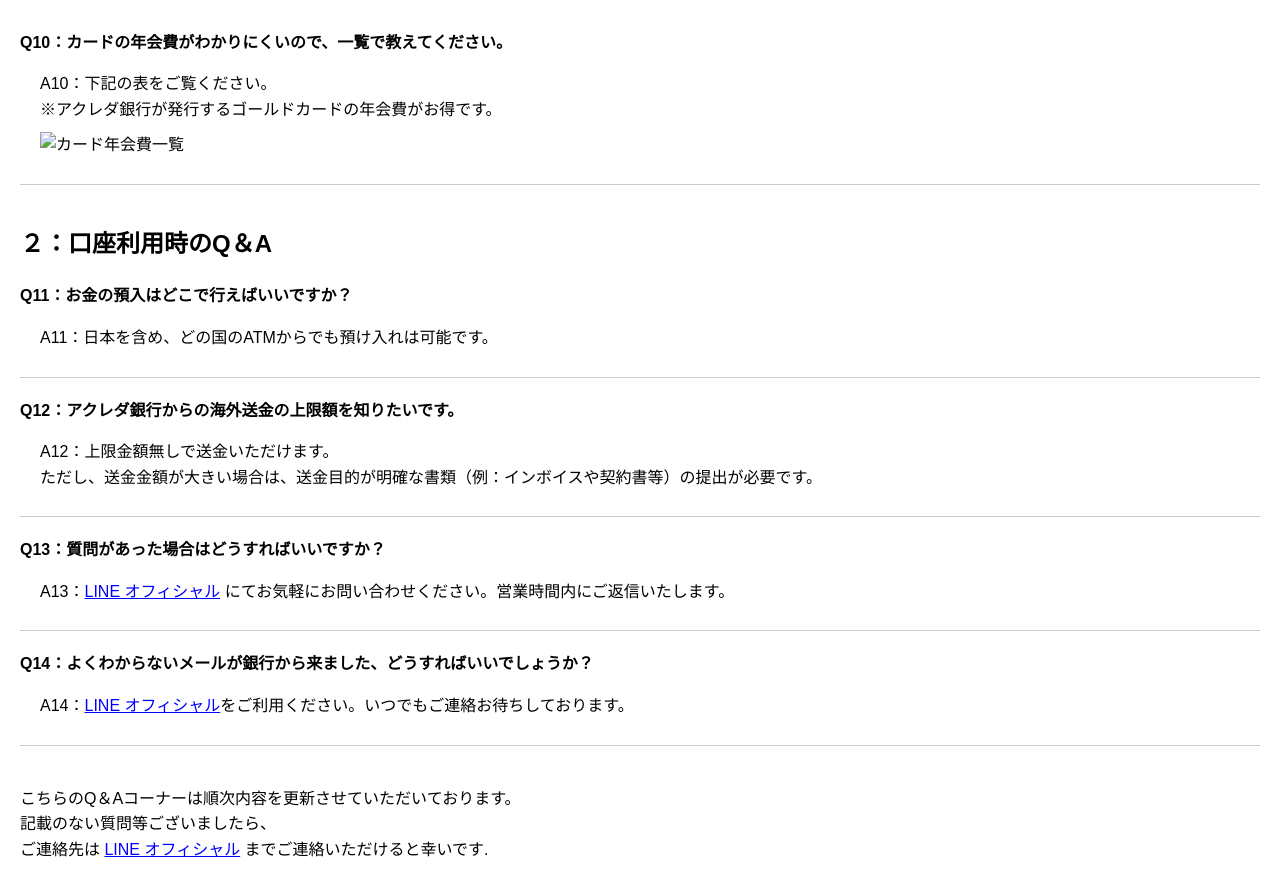
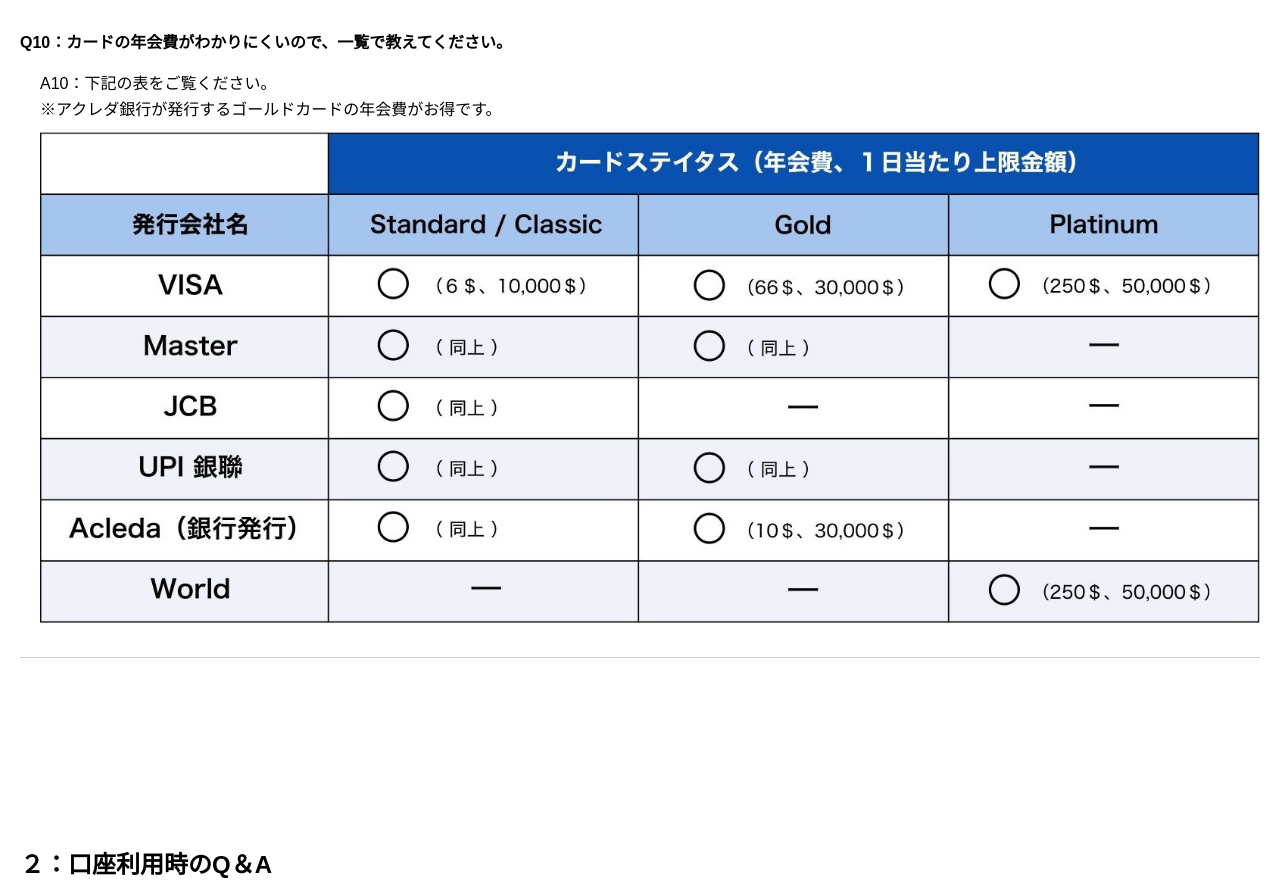
Before and after one commit to Sasuraimitsu/q-a, a plain HTML site: page index.html in a window 1280 px wide. Shown: the part 2420-3307 px from the top of the page. Drawn offline with Linux system fonts and the light colour scheme.

Commit message:
Update index.html

```diff
--- a/index.html
+++ b/index.html
@@ -130,10 +130,15 @@
       <p class="answer">
         A10：下記の表をご覧ください。<br>
         ※アクレダ銀行が発行するゴールドカードの年会費がお得です。<br>
-        <img src="assets/card_fee_table.jpg" alt="カード年会費一覧" class="embedded-media">
+        <img src="card-status.jpg" alt="カード年会費一覧" class="embedded-media">
         <!-- <embed src="assets/card_fee_table.pdf" type="application/pdf" class="embedded-media" width="100%" height="600px" /> -->
       </p>
     </div>
+
+    <div class="spacer">
+      <br><br><br><br><br>
+    </div>
+
   </section>
 
   <!-- ２：口座利用時のQ＆A -->
```
